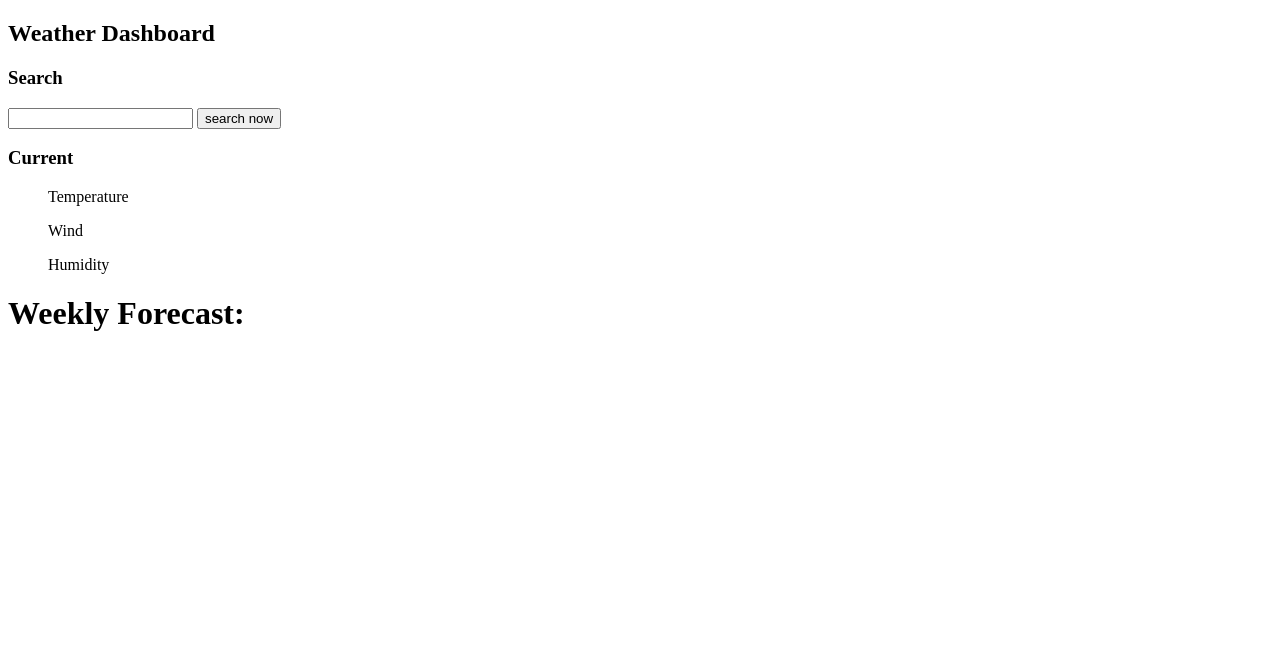
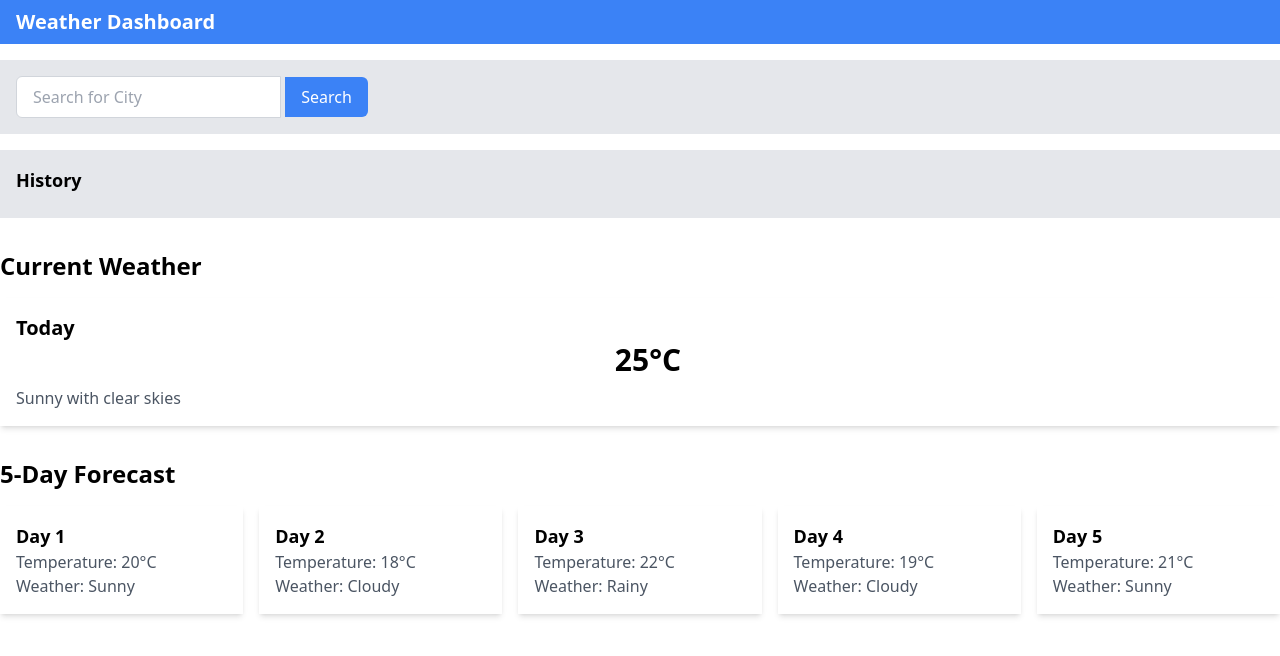
Before and after one commit to rosa-alonso/weather-dash, a plain HTML site: page assets/index.html in a window 1280 px wide. Drawn offline with nearby package versions, Linux system fonts and the light colour scheme; files that its build step writes are made by us from their sources; files whose address does not match are found by name.

Commit message:
styled html page using tailwind

```diff
--- a/assets/index.html
+++ b/assets/index.html
@@ -4,51 +4,80 @@
     <meta charset="UTF-8" />
     <meta http-equiv="X-UA-Compatible" content="IE=edge" />
     <meta name="viewport" content="width=device-width, initial-scale=1.0" />
+    <script src="https://cdn.tailwindcss.com"></script>
     <title>Weather Dash !</title>
     <link rel="stylesheet" href="assets/css/style.css" />
   </head>
   <body>
-    <nav>
-      <h1>Weather Dashboard</h1>
+    <nav class="bg-blue-500">
+      <div class="container mx-auto px-4 py-2">
+        <div class="flex items-center justify-between">
+          <h1 class="text-white font-bold text-xl">Weather Dashboard</h1>
+        </div>
+      </div>
     </nav>
-    <div>
-      <form>
-        <h3>Search</h3>
-        <input type="text" />
-        <button id="cityButton">search now</button>
-      </form>
-      <div>
-        <ul>
-          <!--cities-->
-        </ul>
-        <ul>
-          <!--cities-->
-        </ul>
-        <ul>
-          <!--cities-->
-        </ul>
+    <div class="container mx-auto py-4">
+      <aside class="bg-gray-200 p-4">
+        <form>
+          <input
+            type="text"
+            placeholder="Search for City"
+            class="px-4 py-2 border border-gray-300 rounded-l-md focus:outline-none focus:ring-blue-500 focus:border-blue-500"
+          />
+          <button
+            type="submit"
+            class="bg-blue-500 text-white px-4 py-2 rounded-r-md hover:bg-blue-600 focus:outline-none focus:ring-blue-500 focus:border-blue-500"
+          >
+            Search
+          </button>
+        </form>
+      </aside>
+      <div class="bg-gray-200 p-4 mt-4">
+        <h2 class="text-lg font-semibold">History</h2>
+        <p class="mt-2"></p>
       </div>
     </div>
     <main>
-      <div>
-        <h3>Current</h3>
-        <ul>
-          Temperature
-        </ul>
-        <ul>
-          Wind
-        </ul>
-        <ul>
-          Humidity
-        </ul>
+      <div class="container mx-auto py-4">
+        <h1 class="text-2xl font-bold mb-4">Current Weather</h1>
+        <div class="bg-white p-4 shadow-md">
+          <h2 class="text-xl font-semibold">Today</h2>
+          <div class="flex items-center justify-center">
+            <p class="text-3xl font-bold ml-4">25°C</p>
+          </div>
+          <p class="text-gray-600 mt-2">Sunny with clear skies</p>
+        </div>
       </div>
-      <div>
-        <h1>Weekly Forecast:</h1>
-        <div id="day1" class="forecastBox"></div>
-        <div id="day2" class="forecastBox"></div>
-        <div id="day3" class="forecastBox"></div>
-        <div id="day4" class="forecastBox"></div>
-        <div id="day5" class="forecastBox"></div>
+
+      <div class="container mx-auto py-4">
+        <h1 class="text-2xl font-bold mb-4">5-Day Forecast</h1>
+        <div class="grid grid-cols-5 gap-4">
+          <div class="bg-white p-4 shadow-md">
+            <h2 class="text-lg font-semibold">Day 1</h2>
+            <p class="text-gray-600">Temperature: 20°C</p>
+            <p class="text-gray-600">Weather: Sunny</p>
+          </div>
+          <div class="bg-white p-4 shadow-md">
+            <h2 class="text-lg font-semibold">Day 2</h2>
+            <p class="text-gray-600">Temperature: 18°C</p>
+            <p class="text-gray-600">Weather: Cloudy</p>
+          </div>
+          <div class="bg-white p-4 shadow-md">
+            <h2 class="text-lg font-semibold">Day 3</h2>
+            <p class="text-gray-600">Temperature: 22°C</p>
+            <p class="text-gray-600">Weather: Rainy</p>
+          </div>
+          <div class="bg-white p-4 shadow-md">
+            <h2 class="text-lg font-semibold">Day 4</h2>
+            <p class="text-gray-600">Temperature: 19°C</p>
+            <p class="text-gray-600">Weather: Cloudy</p>
+          </div>
+          <div class="bg-white p-4 shadow-md">
+            <h2 class="text-lg font-semibold">Day 5</h2>
+            <p class="text-gray-600">Temperature: 21°C</p>
+            <p class="text-gray-600">Weather: Sunny</p>
+          </div>
+        </div>
       </div>
     </main>
 
--- a/assets/js/script.js
+++ b/assets/js/script.js
@@ -1,10 +1,16 @@
-var weatherApiKey = "9b9f981929d99254261769a8bd7d6e55";
-var city;
-var weatherUrl = `https://api.openweathermap.org/data/2.5/weather?q=${city}&appid=${weatherApiKey}`;
+// var weatherApiKey = "9b9f981929d99254261769a8bd7d6e55";
+// var city;
+// var weatherUrl = `https://api.openweathermap.org/data/2.5/weather?q=${city}&appid=${weatherApiKey}`;
 
-const cityButton = document.getElementById("cityButton");
+// const cityButton = document.getElementById("cityButton");
 
-const savedCities = localStorage.setItem(
-  "savedCities",
-  JSON.stringify(savedCities)
-);
+// const savedCities = localStorage.setItem(
+//   "savedCities",
+//   JSON.stringify(savedCities)
+// );
+
+// cityButton.addEventListener('click', (err) => {
+//     err.preventDefault();
+//     const cityName = document.getElementById('cityName').value;
+
+// })
```
